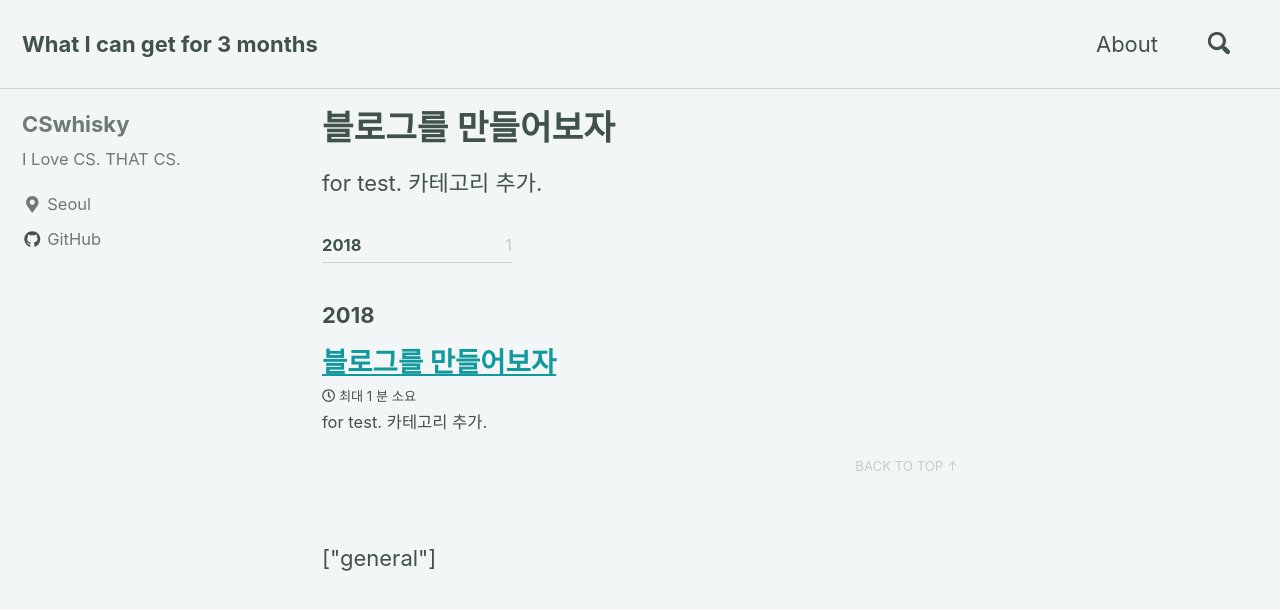
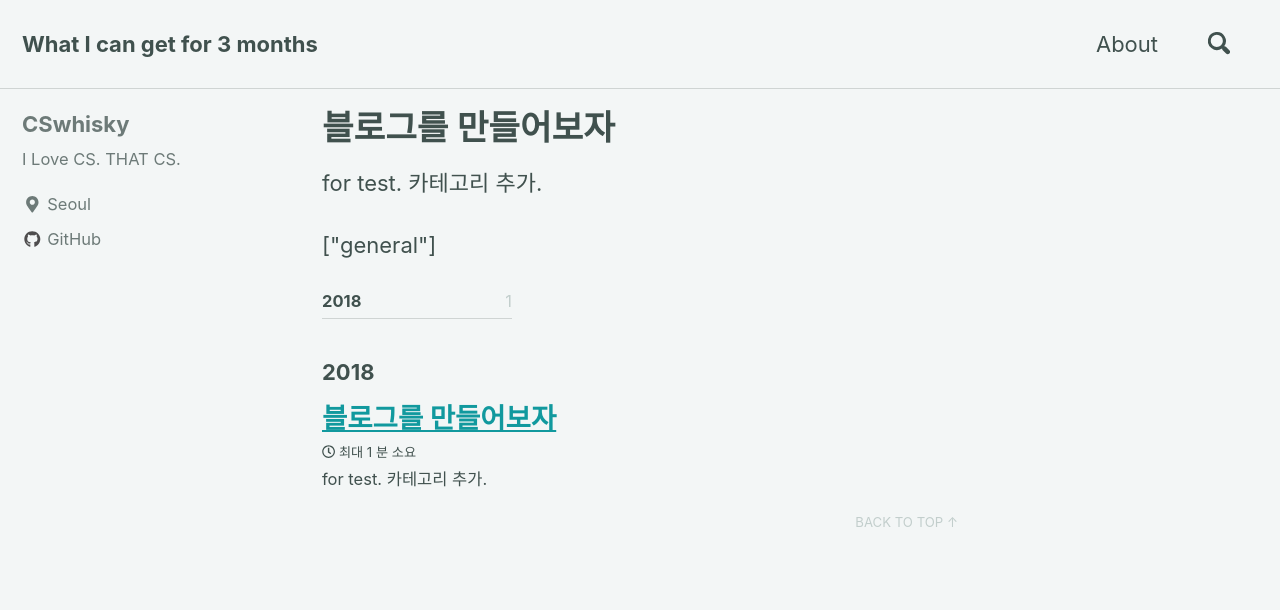
Before and after one commit to 2kindsofcs/-, a Jekyll site: the page built from _posts/2018-09-26-start-blog.md, in a window 1280 px wide and 900 px high. Shown: the top 610 px of the window. Built offline with Jekyll 4.4.1, drawn with Linux system fonts in a browser that asks for light colours; nearby versions of some CDN libraries; part of the change alters nothing that is shown.

```diff
--- a/_layouts/posts.html
+++ b/_layouts/posts.html
@@ -3,6 +3,8 @@ layout: archive
 ---
 
 {{ content }}
+
+{{page.categories | capitalize | join: ', '}}
 
 <ul class="taxonomy__index">
   {% assign postsInYear = site.posts | group_by_exp: 'post', 'post.date | date: "%Y"' %}
@@ -27,5 +29,3 @@ layout: archive
     <a href="#page-title" class="back-to-top">{{ site.data.ui-text[site.locale].back_to_top | default: 'Back to Top' }} &uarr;</a>
   </section>
 {% endfor %}
-
-{{page.categories | capitalize | join: ', '}}
```
